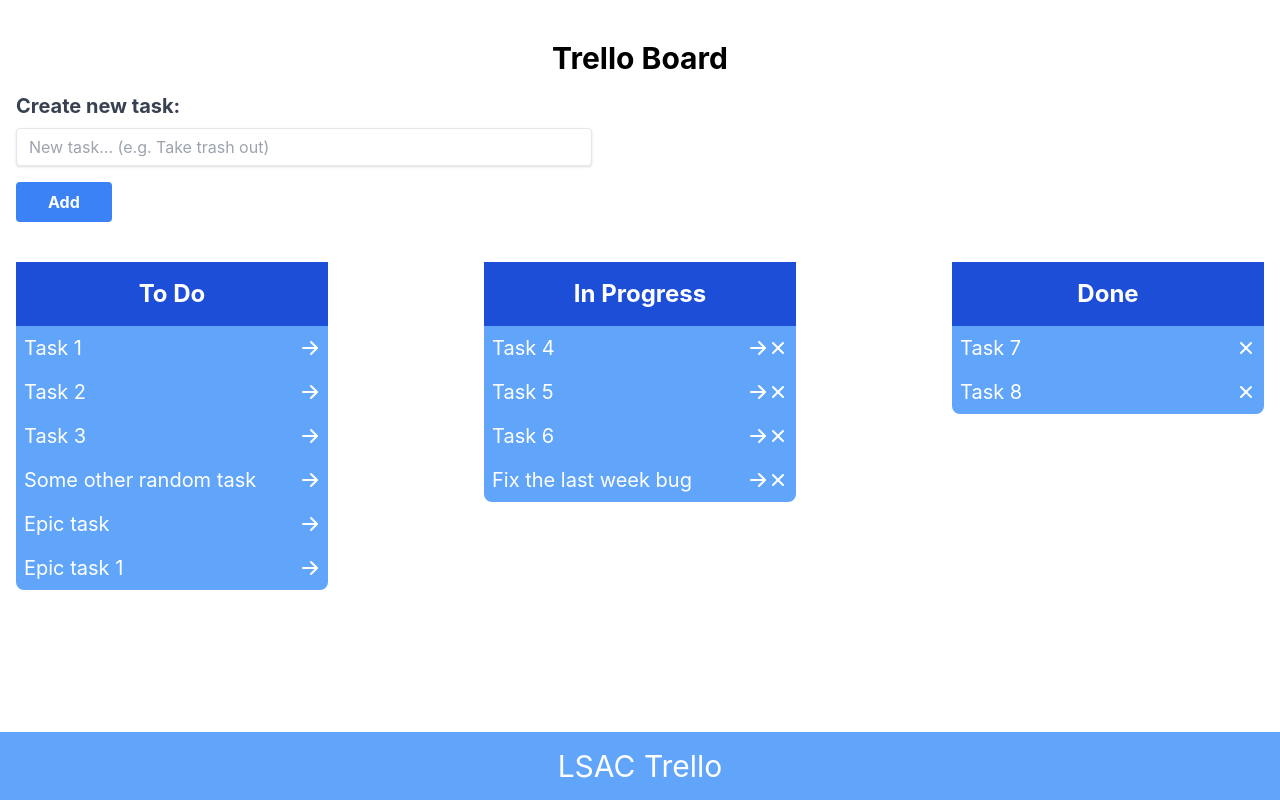
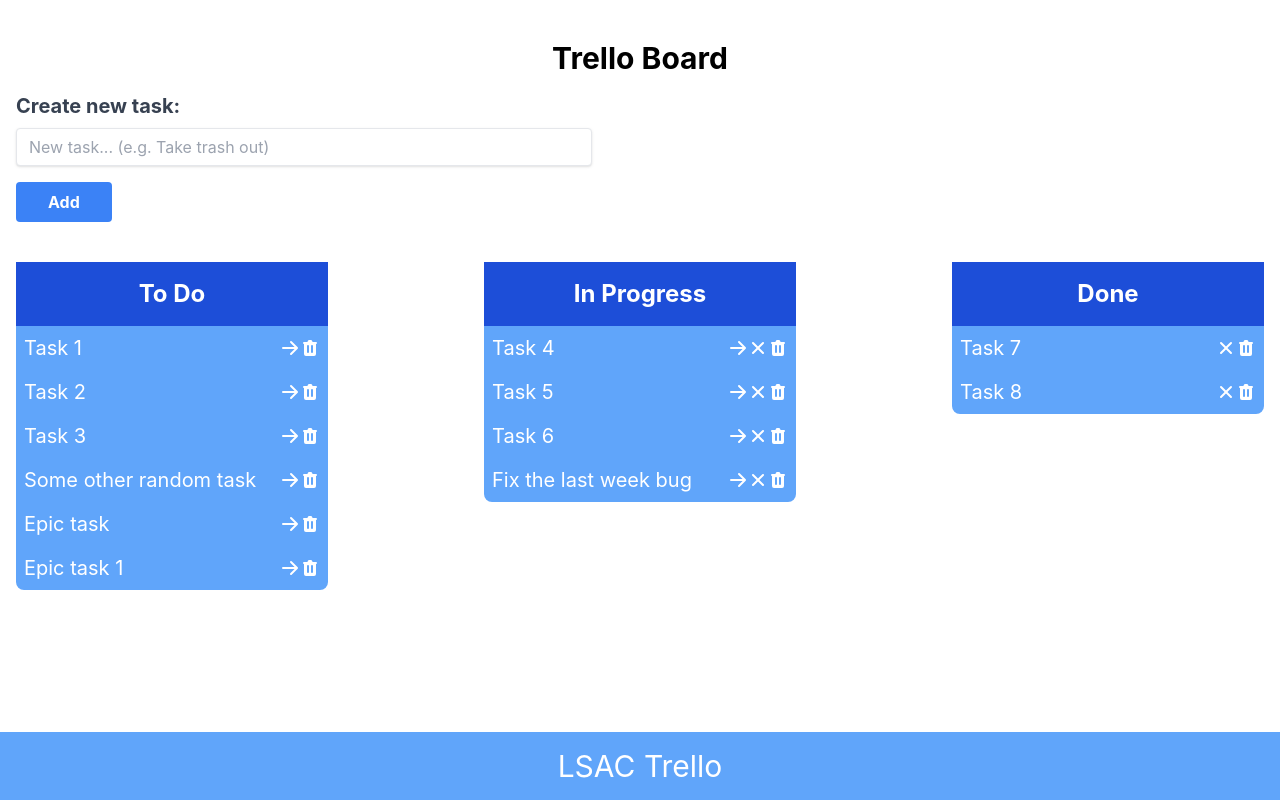
Before and after one commit to stefanp0pa/react-lsac-workshop, a React (Create React App) app: page / in a window 1280 px wide. Built offline with nearby package versions, Linux system fonts and the light colour scheme.

Commit message:
Add delete functionality

```diff
--- a/src/atoms/Item/Item.js
+++ b/src/atoms/Item/Item.js
@@ -1,16 +1,18 @@
 import React from 'react';
-import { ArrowRightIcon, XIcon } from '@heroicons/react/solid';
+import { ArrowRightIcon, XIcon, TrashIcon } from '@heroicons/react/solid';
 
 export default function Item(props) {
 
     const handleItemDowngrade = () => {
-        console.log("[Item] Downgrading item: " + props.title);
         props.handleItemDowngrade(props.title, props.boardTitle);
     }
 
     const handleItemUpgrade = () => {
-        console.log("[Item] Upgrading item: " + props.title);
         props.handleItemUpgrade(props.title, props.boardTitle);
+    }
+
+    const handleItemDelete = () => {
+        props.handleItemDelete(props.title, props.boardTitle);
     }
 
     return (
@@ -19,6 +21,7 @@
             <div className="flex flex-row">
                 {props.boardTitle !== "Done" ? <ArrowRightIcon className="h-5 w-5 text-white" onClick={handleItemUpgrade}/> : "" }
                 {props.boardTitle !== "To Do" ? <XIcon className="h-5 w-5 text-white" onClick={handleItemDowngrade}/> : "" }
+                <TrashIcon className="h-5 w-5 text-white" onClick={handleItemDelete}/>
             </div>
         </div>
     );
--- a/src/components/Board/Board.js
+++ b/src/components/Board/Board.js
@@ -5,8 +5,6 @@
 export default function Board(props) {
 
     const handleItemDowngrade = (title, origin) => {
-        console.log("[Board] Downgrading item: " + title);
-
         if (origin === "In Progress") {
             props.downgradeProgressToDo(title);
         } else if (origin === "Done") {
@@ -15,13 +13,15 @@
     }
 
     const handleItemUpgrade = (title, origin) => {
-        console.log("[Board] Upgrading item: " + title);
-
         if (origin === "To Do") {
             props.upgradeToDoProgress(title);
         } else if (origin === "In Progress") {
             props.upgradeProgressDone(title);
         }  else return;
+    }
+
+    const handleItemDelete = (title) => {
+        props.deleteTask(title);
     }
 
     return (
@@ -34,7 +34,12 @@
                     !props.items || props.items.length === 0 ? <p className="text-white text-xl p-2">No items</p>
                     : props.items.map((item, index) => {
                             return (
-                                <Item key={index} title={item} boardTitle = {props.title} handleItemDowngrade = {handleItemDowngrade} handleItemUpgrade = {handleItemUpgrade}/>
+                                <Item key={index}
+                                    title={item}
+                                    boardTitle = {props.title}
+                                    handleItemDowngrade = {handleItemDowngrade}
+                                    handleItemUpgrade = {handleItemUpgrade}
+                                    handleItemDelete = {handleItemDelete}/>
                             );
                         })
                 }
--- a/src/pages/Workspace/Workspace.js
+++ b/src/pages/Workspace/Workspace.js
@@ -2,7 +2,7 @@
 import Board from '../../components/Board/Board';
 import AddTaskForm from '../../components/AddTaskForm/AddTaskForm';
 
-import { useState } from 'react';
+import { useState, useEffect } from 'react';
 
 export default function Workspace() {
 
@@ -14,65 +14,56 @@
         doneTasks: ['Task 7', 'Task 8']
     });
 
+    useEffect(() => {
+        console.log("[Workspace] Updating tasks");
+        }, [tasks.toDoTasks]);
+
+    useEffect(() => {
+        console.log("[Workspace] Random effect");
+    });
+
     const addNewTask = (newTask) => {
-        console.log("[Workspace] New task: " + newTask);
-
         const newToDoTasks = [...tasks.toDoTasks, newTask];
-        setTasks({
-            ...tasks,
-            toDoTasks: newToDoTasks
-        });
+        setTasks({...tasks, toDoTasks: newToDoTasks });
     }
 
     const upgradeToDoProgress = (title) => {
-        console.log("[Workspace] Upgrading ToDo-Progress task: " + title);
         const newToDos = tasks.toDoTasks.filter(task => task !== title);
         const newProgress = [...tasks.progressTasks, title];
-
-        setTasks({
-            toDoTasks: newToDos,
-            progressTasks: newProgress,
-            doneTasks: tasks.doneTasks
-        });
+        setTasks({...tasks, toDoTasks: newToDos, progressTasks: newProgress});
     }
 
     const downgradeProgressToDo = (title) => {
-        console.log("[Workspace] Downgrading Progress-ToDo task: " + title);
-
         const newProgress = tasks.progressTasks.filter(task => task !== title);
         const newToDos = [...tasks.toDoTasks, title];
-
-        setTasks({
-            toDoTasks: newToDos,
-            progressTasks: newProgress,
-            doneTasks: tasks.doneTasks
-        });
+        setTasks({...tasks, progressTasks: newProgress, toDoTasks: newToDos});
     }
 
     const upgradeProgressDone = (title) => {
-        console.log("[Workspace] Upgrading Progress-Done task: " + title);
-
         const newProgress = tasks.progressTasks.filter(task => task !== title);
         const newDone = [...tasks.doneTasks, title];
-
-        setTasks({
-            toDoTasks: tasks.toDoTasks,
-            progressTasks: newProgress,
-            doneTasks: newDone
-        });
+        setTasks({...tasks, progressTasks: newProgress, doneTasks: newDone});
     }
 
     const downgradeDoneProgress = (title) => {
-        console.log("[Workspace] Downgrading Done-Progress task: " + title);
-
         const newDone = tasks.doneTasks.filter(task => task !== title);
         const newProgress = [...tasks.progressTasks, title];
+        setTasks({...tasks, doneTasks: newDone, progressTasks: newProgress});
+    }
 
-        setTasks({
-            toDoTasks: tasks.toDoTasks,
-            progressTasks: newProgress,
-            doneTasks: newDone
-        });
+    const deleteTaskFromTodo = (title) => {
+        const newToDos = tasks.toDoTasks.filter(task => task !== title);
+        setTasks({...tasks, toDoTasks: newToDos});
+    }
+
+    const deleteTaskFromProgress = (title) => {
+        const newProgress = tasks.progressTasks.filter(task => task !== title);
+        setTasks({...tasks, progressTasks: newProgress});
+    }
+
+    const deleteTaskFromDone = (title) => {
+        const newDone = tasks.doneTasks.filter(task => task !== title);
+        setTasks({...tasks, doneTasks: newDone});
     }
 
     return (
@@ -88,19 +79,22 @@
                     upgradeProgressDone={upgradeProgressDone}
                     downgradeDoneProgress={downgradeDoneProgress}
                     downgradeProgressToDo={downgradeProgressToDo}
-                    upgradeToDoProgress={upgradeToDoProgress}/>
+                    upgradeToDoProgress={upgradeToDoProgress}
+                    deleteTask = {deleteTaskFromTodo}/>
 
                 <Board className="mr-1" title={boardTitles[1]} items={tasks.progressTasks}
                     upgradeProgressDone={upgradeProgressDone}
                     downgradeDoneProgress={downgradeDoneProgress}
                     downgradeProgressToDo={downgradeProgressToDo}
-                    upgradeToDoProgress={upgradeToDoProgress}/>
+                    upgradeToDoProgress={upgradeToDoProgress}
+                    deleteTask = {deleteTaskFromProgress}/>
 
                 <Board className="mr-1" title={boardTitles[2]} items={tasks.doneTasks}
                     upgradeProgressDone={upgradeProgressDone}
                     downgradeDoneProgress={downgradeDoneProgress}
                     downgradeProgressToDo={downgradeProgressToDo}
-                    upgradeToDoProgress={upgradeToDoProgress}/>
+                    upgradeToDoProgress={upgradeToDoProgress}
+                    deleteTask = {deleteTaskFromDone}/>
             </div>
         </div>
     );
```
